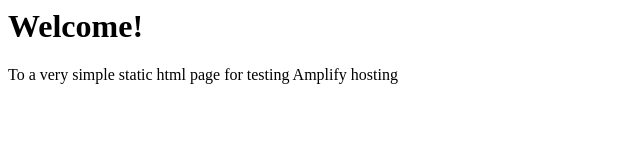
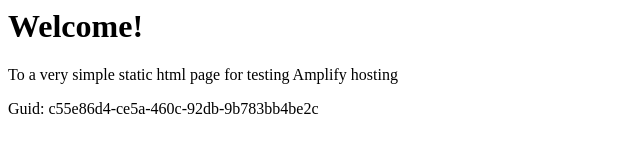
Before and after one commit to aws-aemilia-arn/Github-PR-Commit-Integration-Test-DoNotTouch-v1-preprod-eu-north-1, a website: page src/index.html in a window 1280 px wide. Shown: the whole page, without its empty margins (0-640 px from the left). Drawn offline with Linux system fonts and the light colour scheme.

Commit message:
commit from integ tests

```diff
--- a/src/index.html
+++ b/src/index.html
@@ -1,3 +1,5 @@
+
+
 <html lang="en">
 
 <head>
@@ -10,6 +12,6 @@
 <body>
     <h1>Welcome!</h1>
     <p>To a very simple static html page for testing Amplify hosting</p>
-</body>
+    <p>Guid: c55e86d4-ce5a-460c-92db-9b783bb4be2c</p></body>
 
 </html>
```
